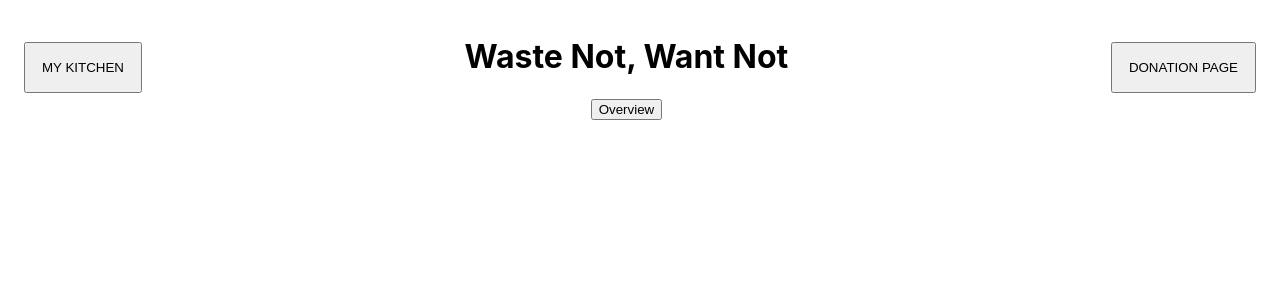
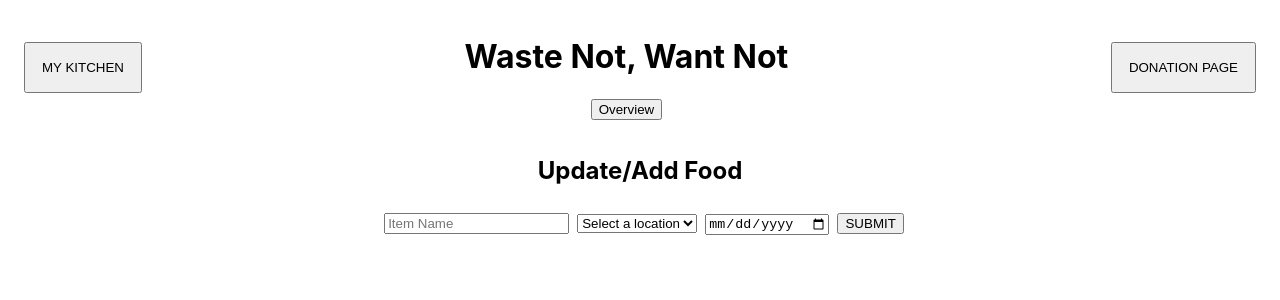
Before and after one commit to Waste-Not-Want-Not/waste-not, a React (Create React App) app: page /itemform in a window 1280 px wide. Shown: the top 300 px of the page. Built offline with nearby package versions, Linux system fonts and the light colour scheme.

Commit message:
Add GraphQL refetch to ItemForm Component Co-authored-by: Masaki <masakikleinkopf@gmail.com>

```diff
--- a/src/components/App/App.js
+++ b/src/components/App/App.js
@@ -5,7 +5,7 @@ import Kitchen from '../Kitchen/Kitchen';
 import Location from '../Location/Location';
 import PossibleDonations from '../PossibleDonations/PossibleDonations';
 import DonationsPage from '../DonationsPage/DonationsPage';
-import Overview from '../Overview/Overview'
+import Overview from '../Overview/Overview';
 import { Switch, Route } from 'react-router-dom';
 
 const App = () => {
--- a/src/components/ItemCard/ItemCard.js
+++ b/src/components/ItemCard/ItemCard.js
@@ -1,5 +1,5 @@
-import "./ItemCard.css"
-const dayjs = require('dayjs')
+import "./ItemCard.css";
+const dayjs = require('dayjs');
 
 const ItemCard = ({ item }) => {
   return (
--- a/src/components/ItemForm/ItemForm.js
+++ b/src/components/ItemForm/ItemForm.js
@@ -9,18 +9,17 @@ const ItemForm = () => {
   const [location, setLocation] = useState('');
   const [date, setDate] = useState('');
 
-  const [createItem, {data, loading, error, refetch}] = useMutation(CREATE_ITEM);
+  const [createItem, { data, loading, error, refetch}] = useMutation(CREATE_ITEM);
 
   if (error) return <h1>Technical difficulties, please visit us later.</h1>
 
   if (loading) return <h2>LOADING...</h2>
 
-  if (data) {
-
   return (
     <section>
       <h2>Update/Add Food</h2>
-        <form>
+      {console.log(data)}
+      <div>
         <input
           type='text'
           placeholder='Item Name'
@@ -50,11 +49,12 @@ const ItemForm = () => {
               }
             }
           })
+          refetch();
         }}>SUBMIT</button>
-        </form>
+      </div>
     </section>
     )
   }
-}
+
 
 export default ItemForm;
```
Lines whose indentation alone changed are shown as unchanged.
